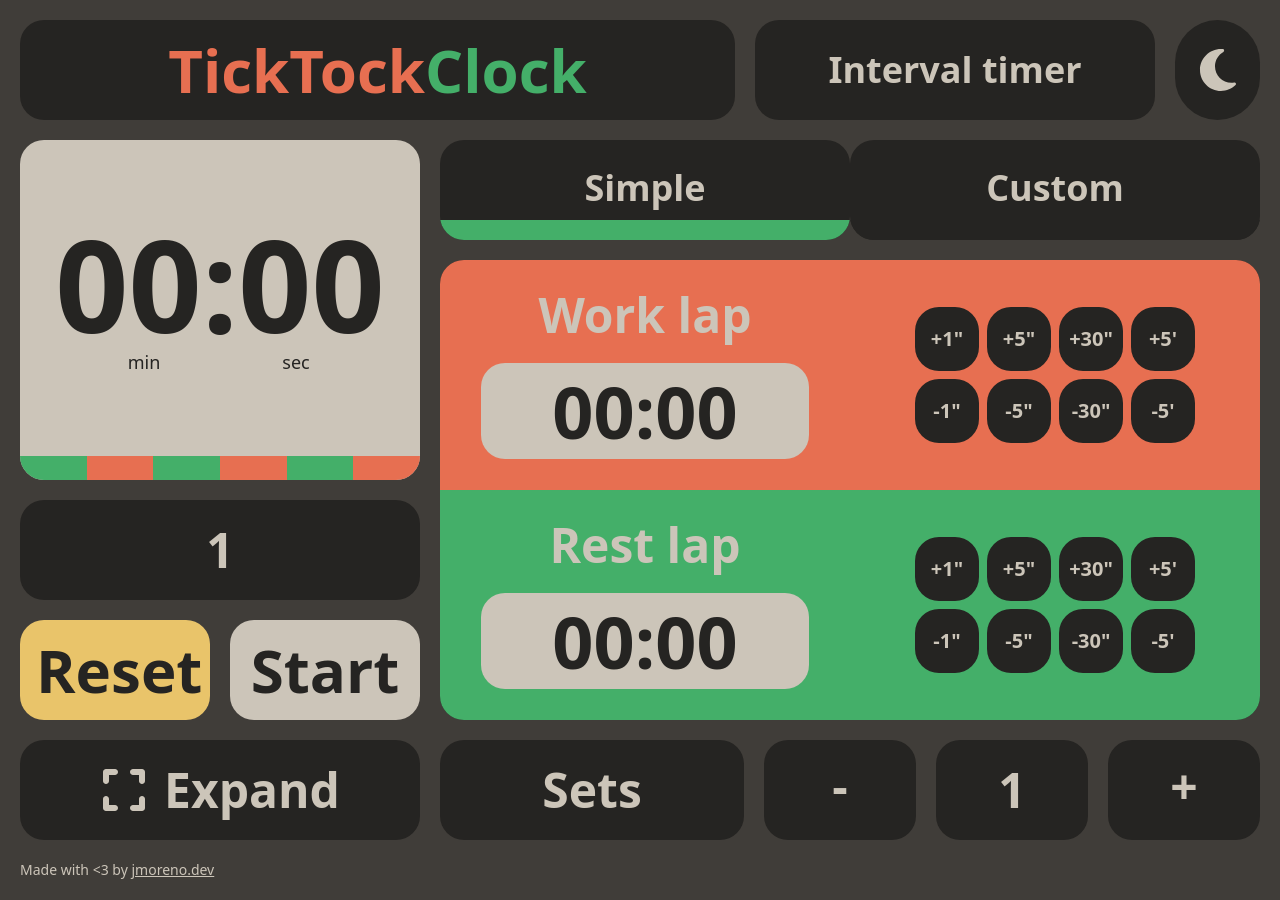
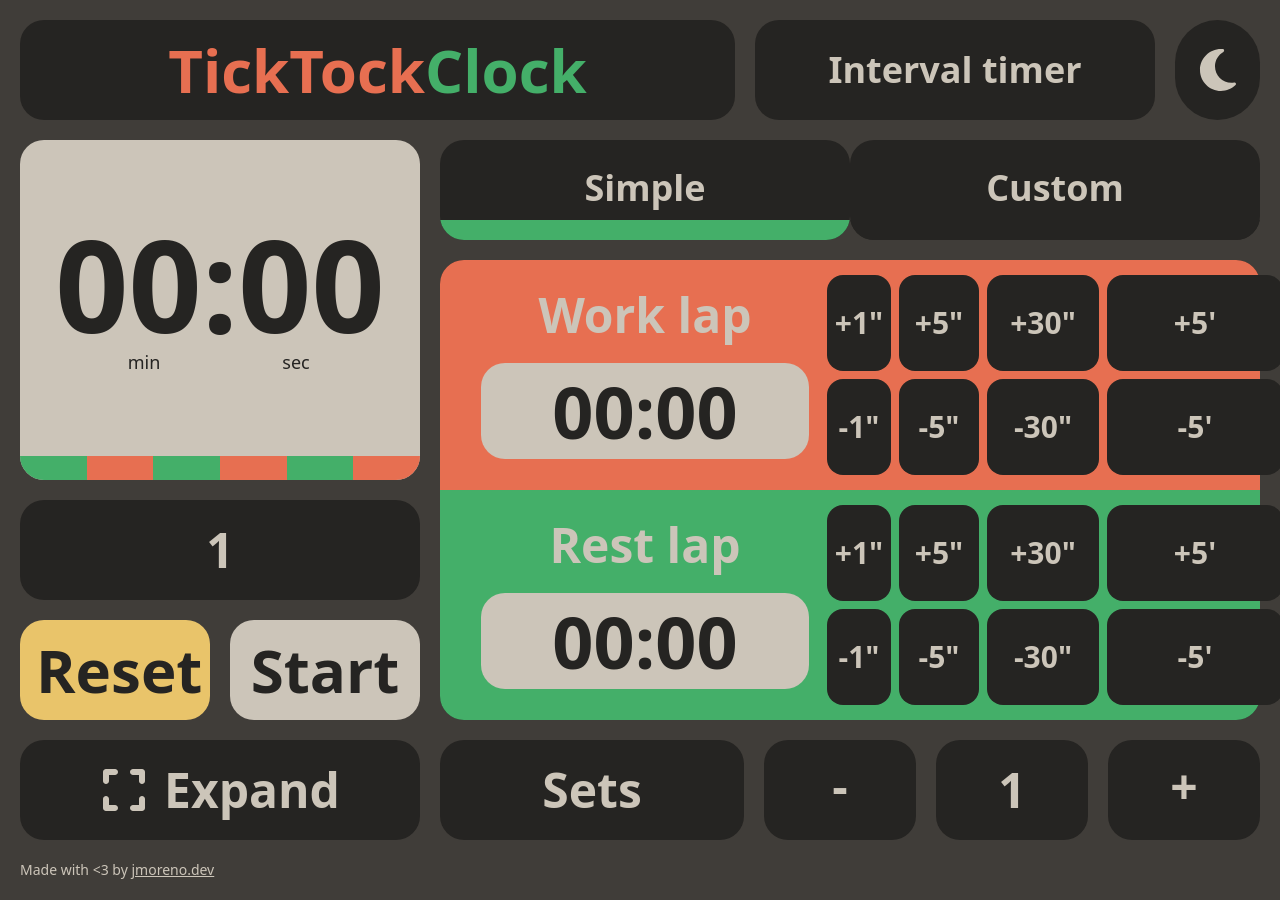
Before and after one commit to jesu-m0/TickTockClock, a React (Vite) app in the folder TickTockClock/: page / in a window 1280 px wide. Built offline with nearby package versions, Linux system fonts and the light colour scheme.

Commit message:
time pickers

```diff
--- a/TickTockClock/src/components/SimpleInfo/SimpleInfo.css
+++ b/TickTockClock/src/components/SimpleInfo/SimpleInfo.css
@@ -1,7 +1,28 @@
 .time-button {
-  @apply lg:w-16 lg:h-16 w-12 h-12 text-xl dark:bg-eerieBlack bg-blackOlive dark:text-timberwolf text-floralWhite rounded-3xl lg:px-4 px-7 lg:py-2 py-1 font-bold cursor-pointer
+  @apply h-20 lg:h-24 text-2xl lg:text-3xl dark:bg-eerieBlack bg-blackOlive dark:text-timberwolf text-floralWhite rounded-2xl font-bold cursor-pointer
   hover:scale-105 transition-transform duration-200 flex justify-center items-center;
-  }
+}
+
+/* Variable button widths based on size */
+.time-button-xs {
+  @apply w-14 lg:w-16;
+}
+
+.time-button-s {
+  @apply w-16 lg:w-20;
+}
+
+.time-button-m {
+  @apply w-20 lg:w-28;
+}
+
+.time-button-l {
+  @apply w-24 lg:w-36;
+}
+
+.time-button-xl {
+  @apply w-28 lg:w-44;
+}
 
 .time-controls-layout {
   @apply flex lg:flex-col flex-row items-center justify-evenly lg:w-1/2 w-full px-4 lg:px-0 lg:py-0 pt-4 pb-4 lg:pb-0;
@@ -20,5 +41,5 @@
 }
 
 .timer-lap-buttons-layout {
-  @apply flex flex-col lg:w-1/2 w-full items-center gap-2 pb-4 lg:pb-0;
+  @apply flex flex-col lg:w-1/2 w-full items-center gap-2 pb-2 lg:pb-0 px-3;
 }
--- a/TickTockClock/src/components/SimpleInfo/SimpleInfo.tsx
+++ b/TickTockClock/src/components/SimpleInfo/SimpleInfo.tsx
@@ -8,6 +8,7 @@ export interface WorkDurationButton {
       seconds: number;
       label: string;
       isClicked: boolean;
+      size: 'xs' | 's' | 'm' | 'l' | 'xl';
 }
 
 const SimpleInfo: React.FC = () => {
@@ -20,31 +21,31 @@ const SimpleInfo: React.FC = () => {
       const [buttonDoAnimation, setButtonDoAnimation] = useState<string>("");
 
       const [workUpButtons, setWorkUpButtons] = useState<WorkDurationButton[]>([
-            { id: 'workUp1', seconds: 1, label: '+1"', isClicked: false },
-            { id: 'workUp5', seconds: 5, label: '+5"', isClicked: false },
-            { id: 'workUp30', seconds: 30, label: '+30"', isClicked: false },
-            { id: 'workUp300', seconds: 300, label: "+5'", isClicked: false },
+            { id: 'workUp1', seconds: 1, label: '+1"', isClicked: false, size: 'xs' },
+            { id: 'workUp5', seconds: 5, label: '+5"', isClicked: false, size: 's' },
+            { id: 'workUp30', seconds: 30, label: '+30"', isClicked: false, size: 'm' },
+            { id: 'workUp300', seconds: 300, label: "+5'", isClicked: false, size: 'xl' },
       ]);
 
       const [workDownButtons, setWorkDownButtons] = useState<WorkDurationButton[]>([
-            { id: 'workDown1', seconds: 1, label: '-1"', isClicked: false },
-            { id: 'workDown5', seconds: 5, label: '-5"', isClicked: false },
-            { id: 'workDown30', seconds: 30, label: '-30"', isClicked: false },
-            { id: 'workDown300', seconds: 300, label: "-5'", isClicked: false },
+            { id: 'workDown1', seconds: 1, label: '-1"', isClicked: false, size: 'xs' },
+            { id: 'workDown5', seconds: 5, label: '-5"', isClicked: false, size: 's' },
+            { id: 'workDown30', seconds: 30, label: '-30"', isClicked: false, size: 'm' },
+            { id: 'workDown300', seconds: 300, label: "-5'", isClicked: false, size: 'xl' },
       ]);
 
       const [restUpButtons, setRestUpButtons] = useState<WorkDurationButton[]>([
-            { id: 'restUp1', seconds: 1, label: '+1"', isClicked: false },
-            { id: 'restUp5', seconds: 5, label: '+5"', isClicked: false },
-            { id: 'restUp30', seconds: 30, label: '+30"', isClicked: false },
-            { id: 'restUp300', seconds: 300, label: "+5'", isClicked: false },
+            { id: 'restUp1', seconds: 1, label: '+1"', isClicked: false, size: 'xs' },
+            { id: 'restUp5', seconds: 5, label: '+5"', isClicked: false, size: 's' },
+            { id: 'restUp30', seconds: 30, label: '+30"', isClicked: false, size: 'm' },
+            { id: 'restUp300', seconds: 300, label: "+5'", isClicked: false, size: 'xl' },
       ]);
 
       const [restDownButtons, setRestDownButtons] = useState<WorkDurationButton[]>([
-            { id: 'restDown1', seconds: 1, label: '-1"', isClicked: false },
-            { id: 'restDown5', seconds: 5, label: '-5"', isClicked: false },
-            { id: 'restDown30', seconds: 30, label: '-30"', isClicked: false },
-            { id: 'restDown300', seconds: 300, label: "-5'", isClicked: false },
+            { id: 'restDown1', seconds: 1, label: '-1"', isClicked: false, size: 'xs' },
+            { id: 'restDown5', seconds: 5, label: '-5"', isClicked: false, size: 's' },
+            { id: 'restDown30', seconds: 30, label: '-30"', isClicked: false, size: 'm' },
+            { id: 'restDown300', seconds: 300, label: "-5'", isClicked: false, size: 'xl' },
       ]);
 
       //Control the animation of + or - when clicked
@@ -167,6 +168,17 @@ const SimpleInfo: React.FC = () => {
             return `${minutes.toString().padStart(2, '0')}:${remainingSeconds.toString().padStart(2, '0')}`;
       };
 
+      const getSizeClass = (size: 'xs' | 's' | 'm' | 'l' | 'xl'): string => {
+            const sizeMap = {
+                  'xs': 'time-button-xs',
+                  's': 'time-button-s',
+                  'm': 'time-button-m',
+                  'l': 'time-button-l',
+                  'xl': 'time-button-xl'
+            };
+            return sizeMap[size];
+      };
+
       return (
             <div className='order-9 lg:order-6 lg:col-span-8 col-span-12 lg:row-span-5 row-span-7 flex flex-col lg:gap-5 gap-3'>
 
@@ -194,7 +206,7 @@ const SimpleInfo: React.FC = () => {
                                                 {workUpButtons.map(button => (
                                                       <a
                                                             key={button.id}
-                                                            className={`time-button
+                                                            className={`time-button ${getSizeClass(button.size)}
                                                                   ${button.isClicked ? 'scale-animation' : ''}
                                                                   ${(simpleTimerInfo.currentAnimation === AnimationType.CANT_CHANGE_LAPS_DURATION_CLOCK_NOT_00) && buttonDoAnimation === button.id ? 'button-error-animation' : ''}`}
                                                             onClick={() => handleWorkDurationUp(button.seconds, button.id)}
@@ -208,7 +220,7 @@ const SimpleInfo: React.FC = () => {
                                                 {workDownButtons.map(button => (
                                                       <a
                                                             key={button.id}
-                                                            className={`time-button
+                                                            className={`time-button ${getSizeClass(button.size)}
                                                                   ${button.isClicked ? 'scale-animation' : ''}
                                                                   ${(simpleTimerInfo.currentAnimation === AnimationType.CANT_CHANGE_LAPS_DURATION_CLOCK_NOT_00) && buttonDoAnimation === button.id ? 'button-error-animation' : ''}`}
                                                             onClick={() => handleWorkDurationDown(button.seconds, button.id)}
@@ -240,7 +252,7 @@ const SimpleInfo: React.FC = () => {
                                                 {restUpButtons.map(button => (
                                                       <a
                                                             key={button.id}
-                                                            className={`time-button
+                                                            className={`time-button ${getSizeClass(button.size)}
                                                                   ${button.isClicked ? 'scale-animation' : ''}
                                                                   ${(simpleTimerInfo.currentAnimation === AnimationType.CANT_CHANGE_LAPS_DURATION_CLOCK_NOT_00) && buttonDoAnimation === button.id ? 'button-error-animation' : ''}`}
                                                             onClick={() => handleRestDurationUp(button.seconds, button.id)}
@@ -254,7 +266,7 @@ const SimpleInfo: React.FC = () => {
                                                 {restDownButtons.map(button => (
                                                       <a
                                                             key={button.id}
-                                                            className={`time-button
+                                                            className={`time-button ${getSizeClass(button.size)}
                                                                   ${button.isClicked ? 'scale-animation' : ''}
                                                                   ${(simpleTimerInfo.currentAnimation === AnimationType.CANT_CHANGE_LAPS_DURATION_CLOCK_NOT_00) && buttonDoAnimation === button.id ? 'button-error-animation' : ''}`}
                                                             onClick={() => handleRestDurationDown(button.seconds, button.id)}
```
Also changed, not shown: TickTockClock/src/components/CustomInfo/CreateIntervalForm.tsx (+25 -31 lines).
